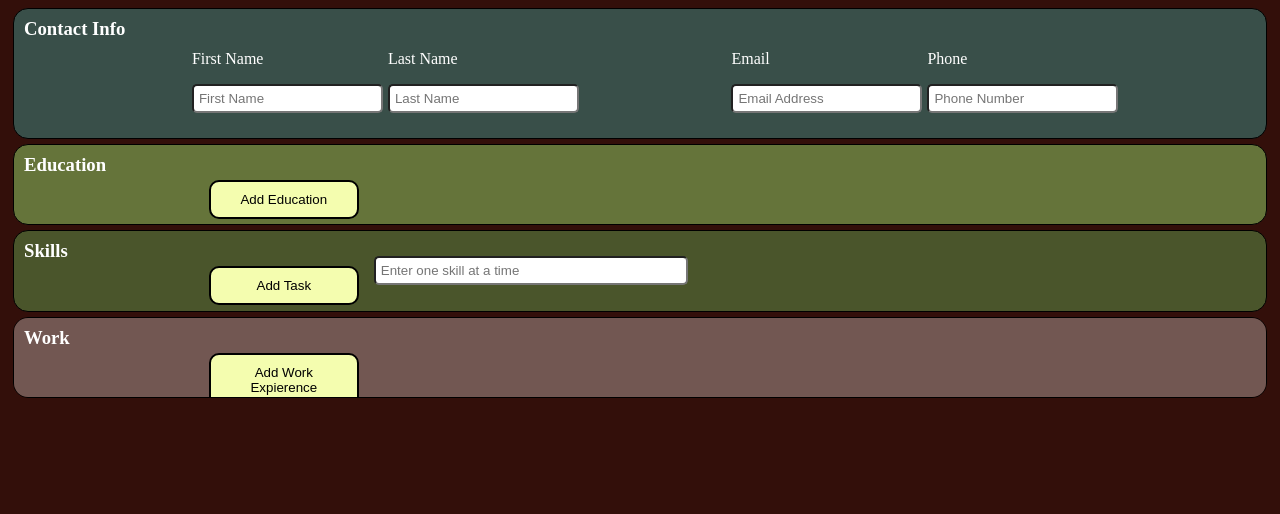
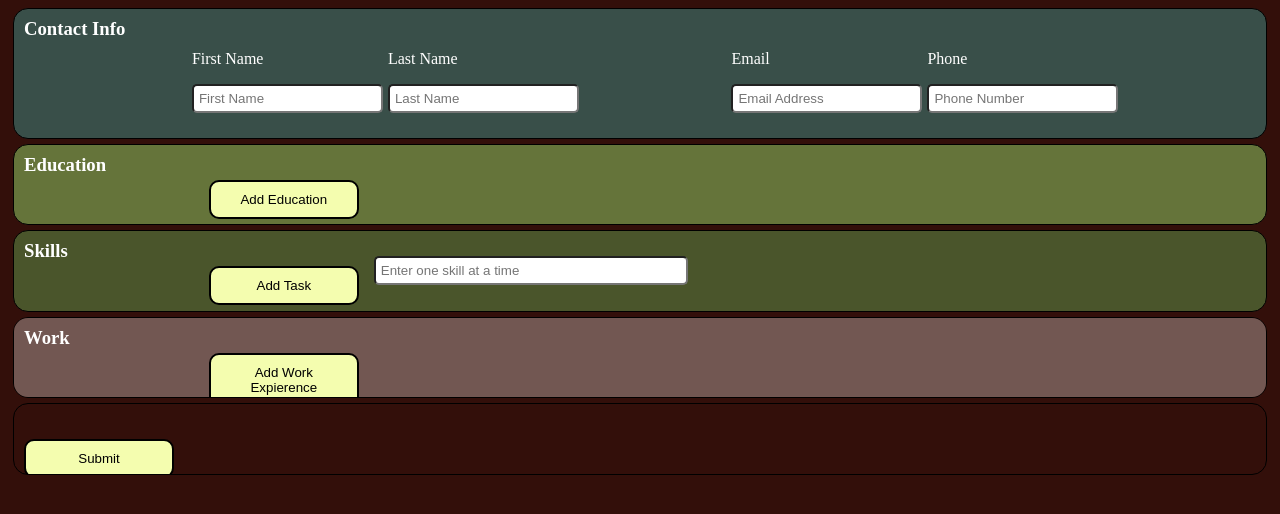
Before and after one commit to MR-Farabough/cvApplication, a React (Vite) app: page / in a window 1280 px wide. Shown: the top 514 px of the page. Built offline with nearby package versions, Linux system fonts and the light colour scheme.

Commit message:
Add Submit Button

```diff
--- a/src/App.tsx
+++ b/src/App.tsx
@@ -30,6 +30,9 @@ class App extends Component {
 				<Card color="four">
 					<Work />
 				</Card>
+				<Card color="five">
+					<button className="submit-button">Submit</button>
+				</Card>
 			</>
 		);
 	}
```
